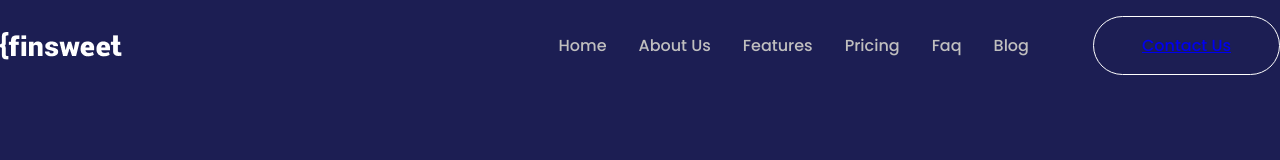
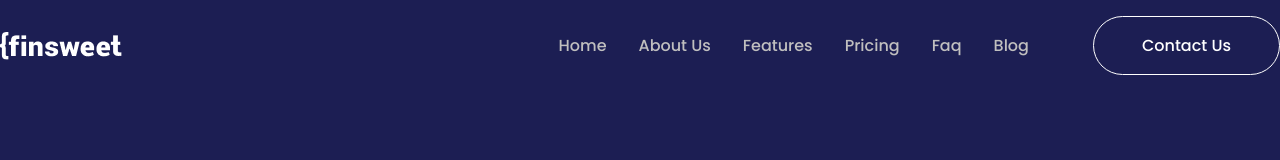
Before and after one commit to prosanto98/new-app, a React (Create React App) app: page / in a window 1280 px wide. Shown: the top 160 px of the page. Built offline with nearby package versions, Linux system fonts and the light colour scheme.

Commit message:
navbar button update

```diff
--- a/src/components/navbar/Navbar.js
+++ b/src/components/navbar/Navbar.js
@@ -19,8 +19,8 @@ function Navbar() {
                         <li><Link to ="/faq">Faq</Link></li>
                         <li><Link to ="/blog">Blog</Link></li>
                     </ul>
-                    <div className='contact-us'>
-                        <Link to ="/contact">Contact Us</Link>
+                    <div className="contact-us ">
+                        <Link to="/contact"style={{textDecoration:'none'}}><div className='change-contact'>Contact Us</div></Link>
                     </div>
                 </div>
             </div>
--- a/src/components/navbar/navbar.css
+++ b/src/components/navbar/navbar.css
@@ -48,14 +48,20 @@
 
 .contact-us{
     padding: 16px 48px;
-    text-decoration: none;
     border: 1px solid white;
     border-radius: 41px;
     font-weight: 500;
     margin-left: 48px;
-    color: white;
     transition: 0.5s;
 }
 .contact-us:hover{
     background-color: #FCD980;
 }
+.change-contact{
+    text-decoration: none !important;
+    color: white;
+}
+.change-contact:hover{
+    color: black;
+
+}
```
